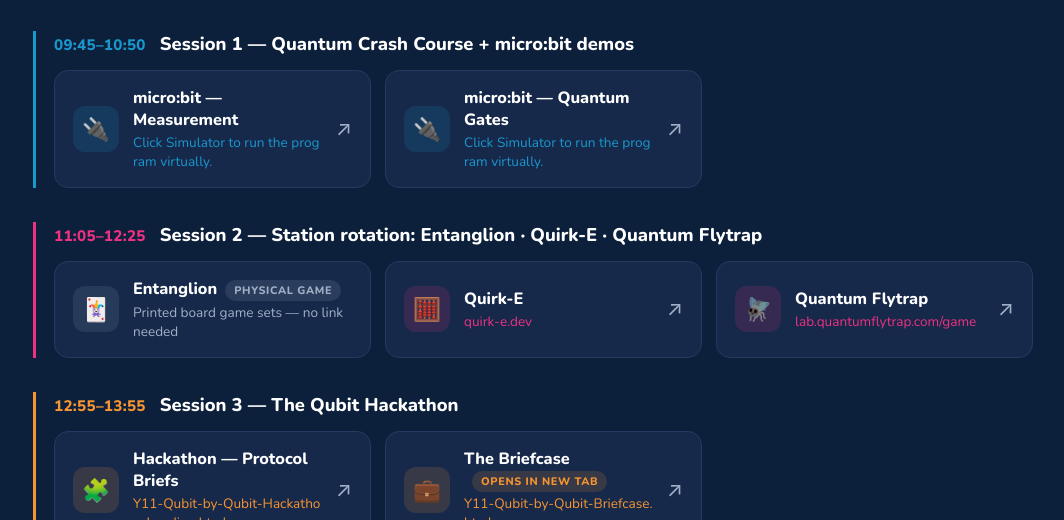
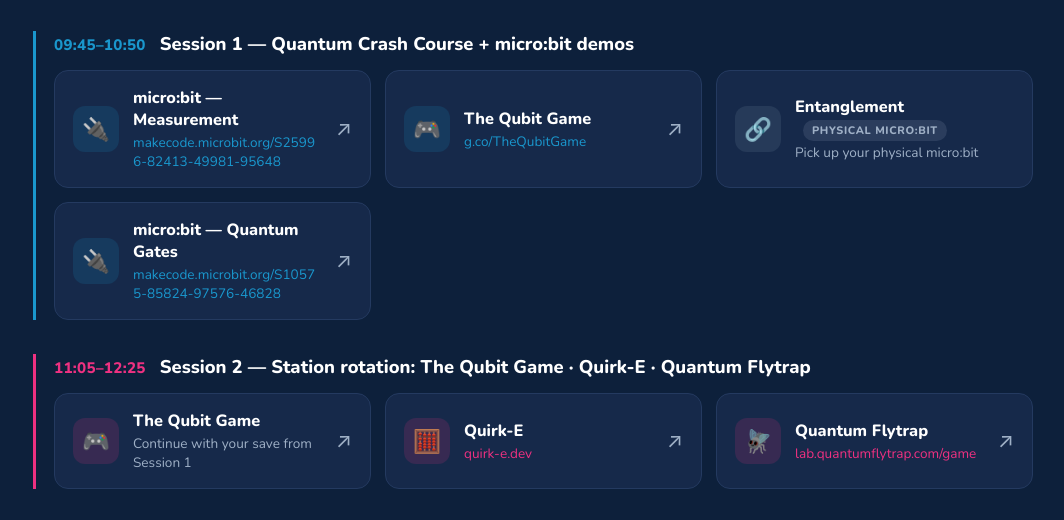
Before and after one commit to olliemooreeducation/mega-day-links, a plain HTML site: page y11-qubit-by-qubit.html in a window 1280 px wide. Shown: the part 277-797 px from the top of the page, without its empty margins (107-1171 px from the left). Drawn offline with nearby package versions, Linux system fonts and the light colour scheme.

Commit message:
Update links and titles in y11-qubit-by-qubit.html

```diff
--- a/y11-qubit-by-qubit.html
+++ b/y11-qubit-by-qubit.html
@@ -33,15 +33,30 @@
         <div class="link-icon">🔌</div>
         <div class="link-body">
           <div class="link-name">micro:bit — Measurement</div>
-          <div class="link-url">Click Simulator to run the program virtually.</div>
+          <div class="link-url">makecode.microbit.org/S25996-82413-49981-95648</div>
         </div>
         <div class="link-go">↗</div>
       </a>
+      <a class="link-card clickable" href="https://g.co/TheQubitGame" target="_blank" rel="noopener">
+        <div class="link-icon">🎮</div>
+        <div class="link-body">
+          <div class="link-name">The Qubit Game</div>
+          <div class="link-url">g.co/TheQubitGame</div>
+        </div>
+        <div class="link-go">↗</div>
+      </a>
+      <div class="link-card disabled">
+        <div class="link-icon">🔗</div>
+        <div class="link-body">
+          <div class="link-name">Entanglement<span class="pill physical">Physical micro:bit</span></div>
+          <div class="link-note">Pick up your physical micro:bit</div>
+        </div>
+      </div>
       <a class="link-card clickable" href="https://makecode.microbit.org/S10575-85824-97576-46828" target="_blank" rel="noopener">
         <div class="link-icon">🔌</div>
         <div class="link-body">
           <div class="link-name">micro:bit — Quantum Gates</div>
-          <div class="link-url">Click Simulator to run the program virtually.</div>
+          <div class="link-url">makecode.microbit.org/S10575-85824-97576-46828</div>
         </div>
         <div class="link-go">↗</div>
       </a>
@@ -51,16 +66,17 @@
   <div class="block" style="--accent: var(--pink); --accent-rgb: var(--pink-rgb);">
     <div class="block-head">
       <span class="block-time">11:05–12:25</span>
-      <span class="block-title">Session 2 — Station rotation: Entanglion · Quirk-E · Quantum Flytrap</span>
+      <span class="block-title">Session 2 — Station rotation: The Qubit Game · Quirk-E · Quantum Flytrap</span>
     </div>
     <div class="link-grid">
-      <div class="link-card disabled">
-        <div class="link-icon">🃏</div>
+      <a class="link-card clickable" href="https://g.co/TheQubitGame" target="_blank" rel="noopener">
+        <div class="link-icon">🎮</div>
         <div class="link-body">
-          <div class="link-name">Entanglion<span class="pill physical">Physical game</span></div>
-          <div class="link-note">Printed board game sets — no link needed</div>
+          <div class="link-name">The Qubit Game</div>
+          <div class="link-note">Continue with your save from Session 1</div>
         </div>
-      </div>
+        <div class="link-go">↗</div>
+      </a>
       <a class="link-card clickable" href="https://quirk-e.dev/" target="_blank" rel="noopener">
         <div class="link-icon">🧮</div>
         <div class="link-body">
@@ -90,7 +106,7 @@
         <div class="link-icon">🧩</div>
         <div class="link-body">
           <div class="link-name">Hackathon — Protocol Briefs</div>
-          <div class="link-url">Y11-Qubit-by-Qubit-Hackathon-Landing.html</div>
+          <div class="link-note">Click here for the challenge briefs</div>
         </div>
         <div class="link-go">↗</div>
       </a>
@@ -98,7 +114,7 @@
         <div class="link-icon">💼</div>
         <div class="link-body">
           <div class="link-name">The Briefcase<span class="pill installed">Opens in new tab</span></div>
-          <div class="link-url">Y11-Qubit-by-Qubit-Briefcase.html</div>
+          <div class="link-note">Click here for the briefcase</div>
         </div>
         <div class="link-go">↗</div>
       </a>
```
